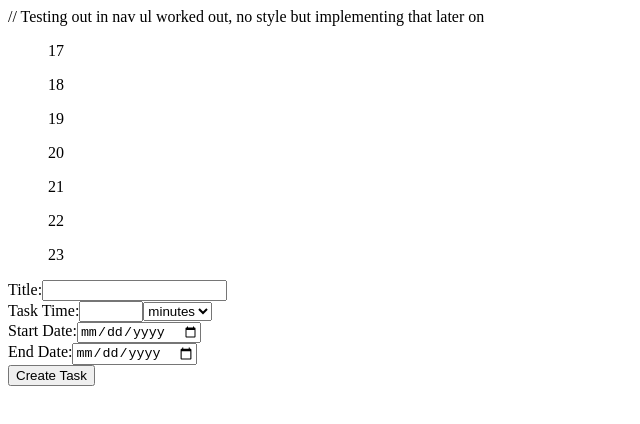
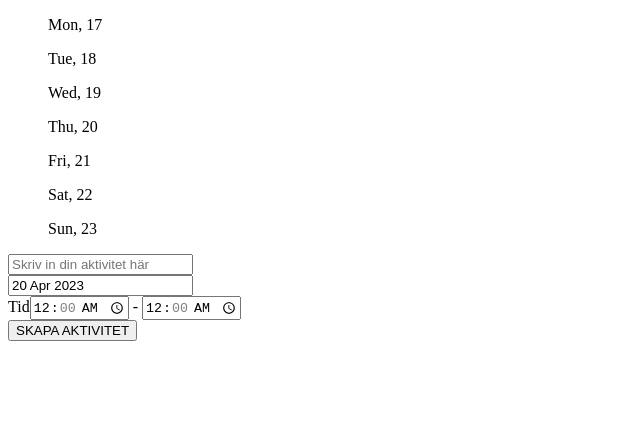
Before and after one commit to crtneko97/grp7_project, a Next.js app: page /schedule in a window 1280 px wide. Shown: the top 424 px of the page, without its empty margins (0-640 px from the left). Built offline with nearby package versions, Linux system fonts and the light colour scheme.

Commit message:
Save activity push up as an object on the page (without style) create element for start and end time, create a row with todays date dd-mm-yy then clickable to display a calendary with and being able to change the date, and then title for the task with placeholder

```diff
--- a/components/CreateTasks.tsx
+++ b/components/CreateTasks.tsx
@@ -1,52 +1,85 @@
 import { useState } from 'react';
 import { Task } from '@/types/Task';
+import DatePicker from 'react-datepicker';
+import 'react-datepicker/dist/react-datepicker.css';
+import moment from 'moment';
+import TimePicker from 'react-time-picker';
 
 interface Props {
   onSubmit: (task: Task) => void;
 }
 
 const CreateTaskForm: React.FC<Props> = ({ onSubmit }) => {
-  const [title, setTitle] = useState('');
-  const [startDate, setStartDate] = useState('');
-  const [endDate, setEndDate] = useState('');
-  const [time, setTime] = useState('00:00');
+  const [taskTitle, setTaskTitle] = useState('');
+  const [startDate, setStartDate] = useState(moment().toDate());
+  const [startTime, setStartTime] = useState('00:00');
+  const [endTime, setEndTime] = useState('00:00');
+  const [tasks, setTasks] = useState<Task[]>([]);
 
   const handleSubmit = (event: React.FormEvent<HTMLFormElement>) => {
     event.preventDefault();
     const newTask: Task = {
-      title,
-      startDate: new Date(startDate),
-      endDate: new Date(endDate),
-      time
+      taskTitle,
+      date: startDate,
+      time: {
+        start: startTime,
+        end: endTime,
+      },
     };
     onSubmit(newTask);
+    setTasks([...tasks, newTask]); // Add the new task to the tasks array
   };
 
   return (
+    <div>
       <form onSubmit={handleSubmit}>
         <div>
-        <label htmlFor="title">Title:</label>
-        <input type="text" id="title" value={title} onChange={(event) => setTitle(event.target.value)} />
+          <input
+            type="text"
+            id="title"
+            value={taskTitle}
+            placeholder="Skriv in din aktivitet här"
+            onChange={(event) => setTaskTitle(event.target.value)}
+          />
         </div>
         <div>
-        <label htmlFor="time">Task Time:</label>
-        <input type="number" id="time" value={time} min="1" max="600" step="1" onChange={(event) => setTime(event.target.value)} />
-        <select id="time-unit">
-        <option value="minutes">minutes</option>
-        <option value="hours">hours</option>
-      </select>
-
+          <DatePicker
+            selected={startDate}
+            onChange={(date) => date && setStartDate(date)}
+            dateFormat="dd MMM yyyy"
+          />
         </div>
         <div>
-        <label htmlFor="startDate">Start Date:</label>
-        <input type="date" id="startDate" value={startDate} onChange={(event) => setStartDate(event.target.value)} />
+          <label htmlFor="time">Tid</label>
+          <input
+            type="time"
+            id="start-time"
+            value={startTime}
+            onChange={(event) => setStartTime(event.target.value)}
+            step={60 * 60}
+          />
+          <span> - </span>
+          <input
+            type="time"
+            id="end-time"
+            value={endTime}
+            onChange={(event) => setEndTime(event.target.value)}
+            step={60 * 60}
+          />
         </div>
-      <div>
-        <label htmlFor="endDate">End Date:</label>
-        <input type="date" id="endDate" value={endDate} onChange={(event) => setEndDate(event.target.value)} />
+
+        <button type="submit">SKAPA AKTIVITET</button>
+      </form>
+
+      {/* Skapa task TODO kort */}
+      <ul>
+        {tasks.map((task, index) => (
+          <li key={index}>
+            {task.taskTitle} - {moment(task.date).format('DD MMM YYYY')} - {task.time.start} to {task.time.end}
+          </li>
+        ))}
+      </ul>
     </div>
-      <button type="submit">Create Task</button>
-    </form>
   );
 };
 
--- a/components/Schema.tsx
+++ b/components/Schema.tsx
@@ -2,18 +2,16 @@ import React from "react"
 import moment from "moment"
 import Moment from "react-moment"
 import styles from "@/styles/Home.module.css"
+import { Task } from "@/types/Task"
 import { useState } from "react"
 
 interface SchemaProps {}
 
 const Schema: React.FC<SchemaProps> = () => {
-  const startOfYear = moment().startOf("year")
-  const endOfYear = moment().endOf("year")
+
 
   const startOfMonth = moment().startOf("month")
   const endOfMonth = moment().endOf("month")
-  const nextMonth = moment().add(1, "month")
-  const previousMonth = moment().add(-1, "month")
 
   const endOfWeek = moment().endOf("week")
   const startOfWeek = moment().startOf("week")
@@ -46,14 +44,11 @@ const Schema: React.FC<SchemaProps> = () => {
 
   return (
     <div>
-      // Testing out in nav ul worked out, no style but implementing that later
-      on
       {weekDays.map((day: moment.Moment) => (
         <nav key={day.format("YYYY-MM-DD")}>
           <ul>
             {day.isSame(currentDate, "day")}
-
-            <Moment format="D">{day}</Moment>
+            <Moment format="ddd, D">{day}</Moment>
           </ul>
         </nav>
       ))}
@@ -64,6 +59,13 @@ const Schema: React.FC<SchemaProps> = () => {
 export default Schema
 
 /*
+
+  const startOfYear = moment().startOf("year")
+  const endOfYear = moment().endOf("year")
+
+  const nextMonth = moment().add(1, "month")
+  const previousMonth = moment().add(-1, "month")
+
    {weekDays.map((day: moment.Moment) => (
         <div key={day.format('YYYY-MM-DD')}>
                     {day.isSame(currentDate, 'day') && <span>Current day:&nbsp;</span>}
--- a/package.json
+++ b/package.json
@@ -21,13 +21,16 @@
     "next": "^13.2.4",
     "react": "18.2.0",
     "react-big-calendar": "^1.6.9",
+    "react-datepicker": "^4.11.0",
     "react-dom": "18.2.0",
     "react-moment": "^1.1.3",
+    "react-time-picker": "^6.0.4",
     "typescript": "5.0.2"
   },
   "devDependencies": {
     "@iconify/react": "^4.1.0",
     "@types/react-big-calendar": "^1.6.3",
+    "@types/react-datepicker": "^4.10.0",
     "autoprefixer": "^10.4.14",
     "postcss": "^8.4.21",
     "tailwindcss": "^3.3.0",
```
Also changed, not shown: styles/WeekDays.module.css (+92 -0 lines), types/Task.ts (+15 -5 lines), 1 other file (tests, documents, lock files or other folders). Lines whose indentation alone changed are shown as unchanged.
